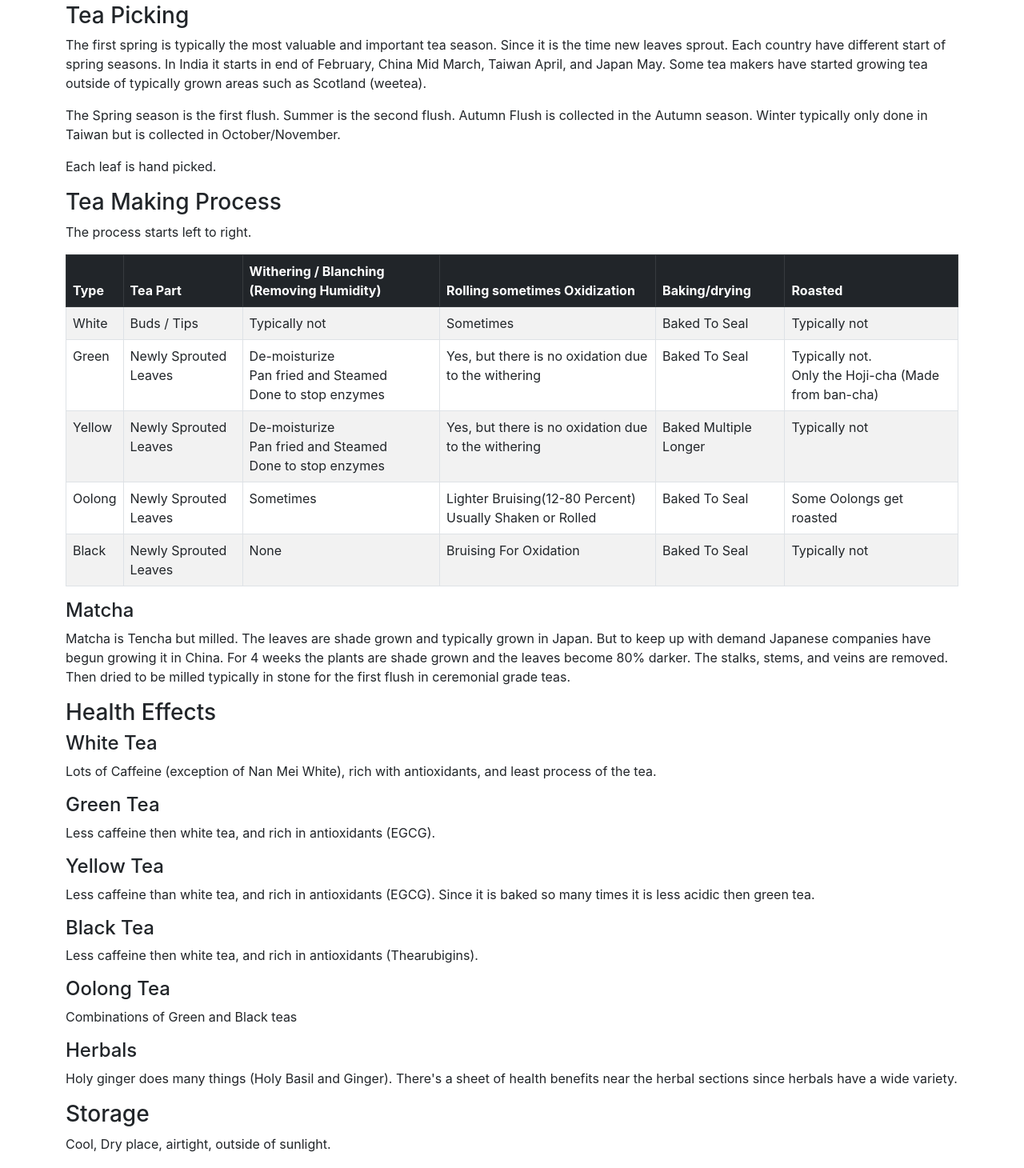
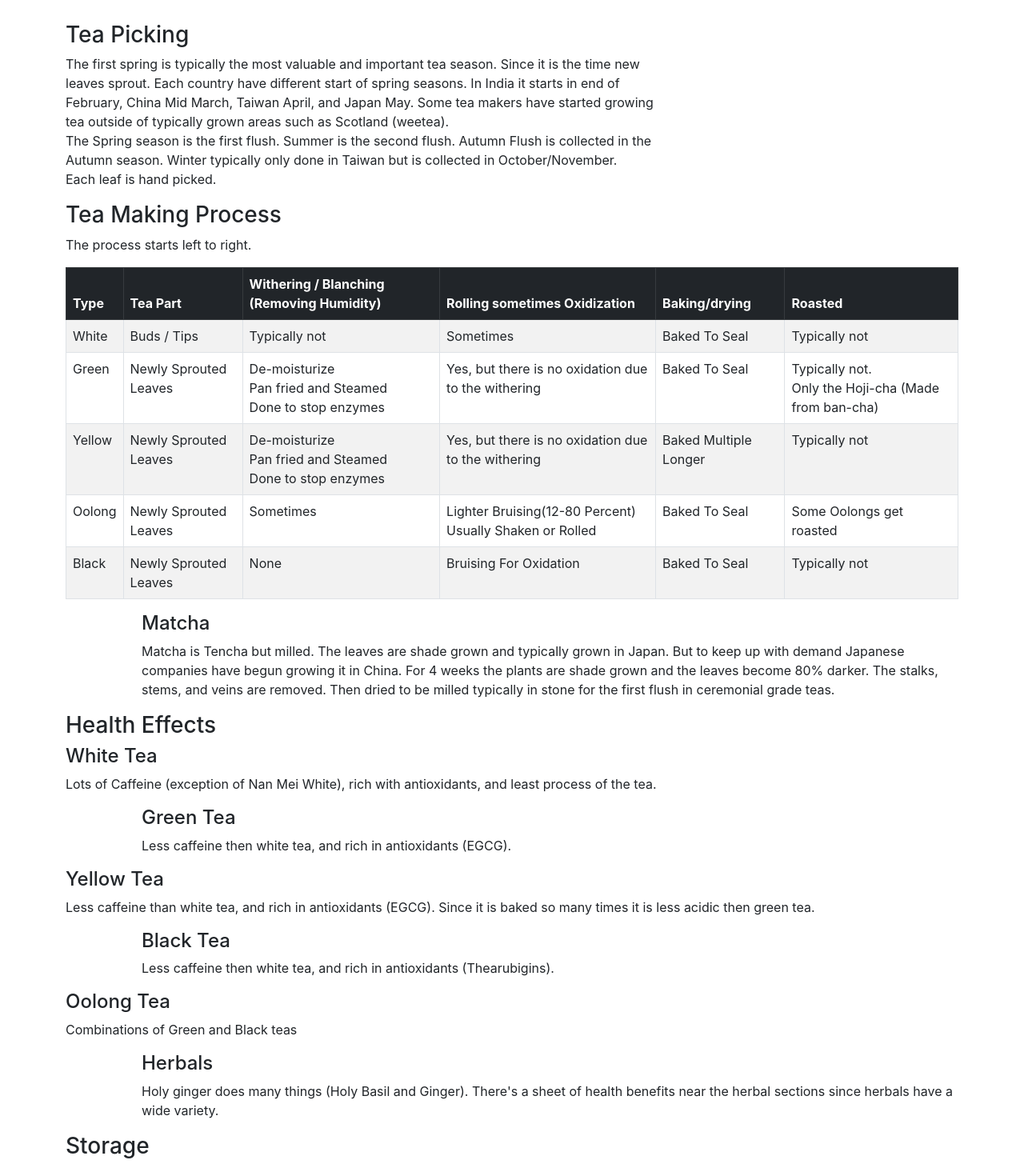
Before and after one commit to Peter-Kang/Peter-Kang.github.io, a React (Create React App) app: page /#/TeaProcess in a window 1280 px wide. Shown: the part 240-1700 px from the top of the page at 80% size. Built offline with nearby package versions, Linux system fonts and the light colour scheme.

Commit message:
Added spacing for photos

```diff
--- a/src/routes/TeaNotes/TeaProcess.js
+++ b/src/routes/TeaNotes/TeaProcess.js
@@ -2,31 +2,36 @@ import React from "react";
 import { Container, Row, Col } from "react-bootstrap";
 import Table from 'react-bootstrap/Table';
 
-const TeaProcess = () =>
-{
+const TeaProcess = () => {
     return (
         <Container>
             <h1>Tea Making Process</h1>
-            <hr/>
+            <hr />
+            <Row>
+                <Col className="col-md-8 col-12">
                     <h3>Tea Growing</h3>
                     <p>
                         Tea can grow in many locations but the combination of soil, water, humidity, altitude, and growing environment
                         contributes to the taste and results.
                     </p>
-            <br/>
+                    <br />
                     <h3>Tea Picking</h3>
                     <p>
                         The first spring is typically the most valuable and important tea season.
                         Since it is the time new leaves sprout. Each country have different start of spring seasons.
                         In India it starts in end of February, China Mid March, Taiwan April, and Japan May.
                         Some tea makers have started growing tea outside of typically grown areas such as Scotland (weetea).
-            </p>
-            <p>
+                        <br />
                         The Spring season is the first flush. Summer is the second flush.
                         Autumn Flush is collected in the Autumn season.
                         Winter typically only done in Taiwan but is collected in October/November.
+                        <br />
+                        Each leaf is hand picked.
                     </p>
-            <p>Each leaf is hand picked.</p>
+                </Col>
+                <Col className="col-md-6 col-12">
+                </Col>
+            </Row>
             <h3>
                 Tea Making Process
             </h3>
@@ -56,15 +61,15 @@ const TeaProcess = () =>
                     <tr>
                         <td>Green</td>
                         <td>Newly Sprouted Leaves</td>
-                        <td>De-moisturize<br/>Pan fried and Steamed<br/>Done to stop enzymes</td>
+                        <td>De-moisturize<br />Pan fried and Steamed<br />Done to stop enzymes</td>
                         <td>Yes, but there is no oxidation due to the withering</td>
                         <td>Baked To Seal</td>
-                        <td>Typically not. <br/>Only the Hoji-cha (Made from ban-cha)</td>
+                        <td>Typically not. <br />Only the Hoji-cha (Made from ban-cha)</td>
                     </tr>
                     <tr>
                         <td>Yellow</td>
                         <td>Newly Sprouted Leaves</td>
-                        <td>De-moisturize<br/>Pan fried and Steamed<br/>Done to stop enzymes</td>
+                        <td>De-moisturize<br />Pan fried and Steamed<br />Done to stop enzymes</td>
                         <td>Yes, but there is no oxidation due to the withering</td>
                         <td>Baked Multiple Longer</td>
                         <td>Typically not</td>
@@ -73,7 +78,7 @@ const TeaProcess = () =>
                         <td>Oolong</td>
                         <td>Newly Sprouted Leaves</td>
                         <td>Sometimes</td>
-                        <td>Lighter Bruising(12-80 Percent) <br/> Usually Shaken or Rolled</td>
+                        <td>Lighter Bruising(12-80 Percent) <br /> Usually Shaken or Rolled</td>
                         <td>Baked To Seal</td>
                         <td>Some Oolongs get roasted</td>
                     </tr>
@@ -87,6 +92,10 @@ const TeaProcess = () =>
                     </tr>
                 </tbody>
             </Table>
+            <Row>
+                <Col className="col-md-1 col-12">
+                </Col>
+                <Col className="col-md-11 col-12">
                     <h4>Matcha</h4>
                     <p>
                         Matcha is Tencha but milled.
@@ -96,33 +105,73 @@ const TeaProcess = () =>
                         The stalks, stems, and veins are removed.
                         Then dried to be milled typically in stone for the first flush in ceremonial grade teas.
                     </p>
+                </Col>
+            </Row>
+
             <h3>Health Effects</h3>
+            <Row>
+                <Col className="col-md-11 col-12">
                     <h4>White Tea</h4>
                     <p>Lots of Caffeine (exception of Nan Mei White), rich with antioxidants, and least process of the tea.</p>
+                </Col>
+                <Col className="col-md-1 col-12">
+                </Col>
+            </Row>
+            <Row>
+                <Col className="col-md-1 col-12">
+                </Col>
+                <Col className="col-md-11 col-12">
                     <h4>Green Tea</h4>
                     <p>Less caffeine then white tea, and rich in antioxidants (EGCG).</p>
+                </Col>
+            </Row>
+            <Row>
+                <Col className="col-md-11 col-12">
                     <h4>Yellow Tea</h4>
                     <p>Less caffeine than white tea, and rich in antioxidants (EGCG). Since it is baked so many times it is less acidic then green tea.</p>
+                </Col>
+                <Col className="col-md-1 col-12">
+                </Col>
+            </Row>
+            <Row>
+                <Col className="col-md-1 col-12">
+                </Col>
+                <Col className="col-md-11 col-12">
                     <h4>Black Tea</h4>
                     <p>Less caffeine then white tea, and rich in antioxidants (Thearubigins).</p>
+                </Col>
+            </Row>
+            <Row>
+                <Col className="col-md-11 col-12">
                     <h4>Oolong Tea</h4>
                     <p>Combinations of Green and Black teas</p>
+                </Col>
+                <Col className="col-md-1 col-12">
+                </Col>
+            </Row>
+            <Row>
+                <Col className="col-md-1 col-12">
+                </Col>
+                <Col className="col-md-11 col-12">
                     <h4>Herbals</h4>
                     <p>Holy ginger does many things (Holy Basil and Ginger). There's a sheet of health benefits near the herbal sections since herbals have a wide variety.</p>
+                </Col>
+            </Row>
+
             <h3>Storage</h3>
             <p>Cool, Dry place, airtight, outside of sunlight. </p>
             <h3>Recommendations</h3>
             <p>
                 Working at <a href="https://happyearthtea.com">Happy Earth Tea</a> there are certain way to address tea recommendations.
-                <br/>
+                <br />
                 A good first question to ask is caffeinated or non caffeinated. Since many people are coming for non-caffeine options.
-                <br/>
+                <br />
                 Specials are good for people starting. They're the mixed cocktails of the tea bar.
-                <br/>
+                <br />
                 Flights are also really good. Typically Black teas are not recommend for starters because they have uniqueness that is harder to pick up. Oolongs have the widest variety of flavors and is a good place to figure out what kind of tea is a good direction.
-                <br/>
+                <br />
                 Flavored teas and Black teas are typically bought by customers or gifts that are older.
-                <br/>
+                <br />
                 Make sure each of the customers get 3 recommendations with out overloading them with options.
             </p>
         </Container>
```
Lines whose indentation alone changed are shown as unchanged.
